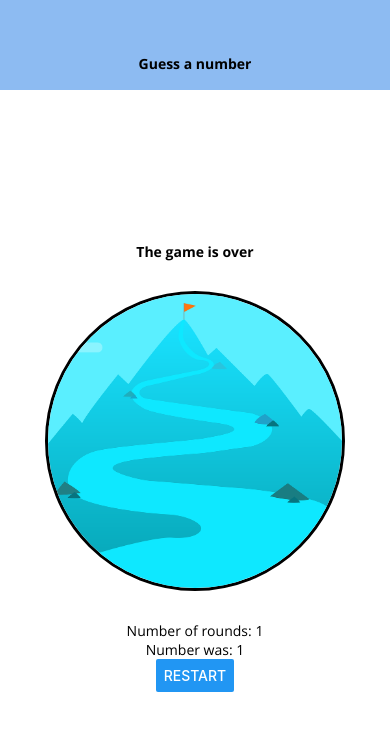
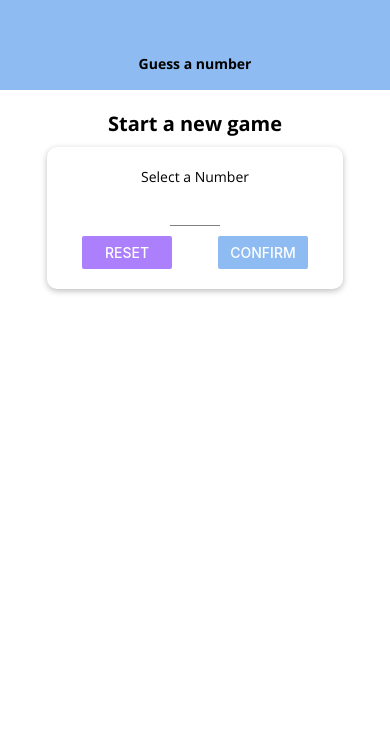
Before and after one commit to DinethP/NumberGuesser, a React Native app: screen / in a window 390 px wide. Shown: the top 730 px of the page. Built offline with nearby package versions, Linux system fonts and the light colour scheme.

Commit message:
Added Guess List

```diff
--- a/App.js
+++ b/App.js
@@ -55,7 +55,6 @@ export default function App() {
   // conditionally load the StartGame screen or the GameScreen
   // pass the handler function as a prop, which will set the userNumber
   let content = <StartGameScreen onStartGame={startGameHandler} />;
-  content = <GameOverScreen rounds={1} number={1} onRestart={restartGame} />;
 
   // if the userNumber is available and the game starts, the GameScreen
   // is showed and it's value is passed as a prop
--- a/components/BodyText.js
+++ b/components/BodyText.js
@@ -3,8 +3,8 @@ import { StyleSheet, Text, View } from "react-native";
 
 // this component helps to apply font family to components
 // all Text components can be replaced with this component to apply this sryle
-const BodyText = ({ children }) => {
-  return <Text style={styles.body}>{children}</Text>;
+const BodyText = ({ children, style }) => {
+  return <Text style={{ ...styles.body, ...style }}>{children}</Text>;
 };
 
 export default BodyText;
--- /dev/null
+++ b/components/MainButton.js
@@ -0,0 +1,29 @@
+import React from "react";
+import { StyleSheet, Text, View, TouchableOpacity } from "react-native";
+import Colors from "../constants/colors";
+
+const MainButton = ({ children, onPress }) => {
+  return (
+    <TouchableOpacity onPress={onPress}>
+      <View style={styles.button}>
+        <Text style={styles.buttonText}>{children}</Text>
+      </View>
+    </TouchableOpacity>
+  );
+};
+
+export default MainButton;
+
+const styles = StyleSheet.create({
+  button: {
+    backgroundColor: Colors.primary,
+    paddingVertical: 12,
+    paddingHorizontal: 30,
+    borderRadius: 25,
+  },
+  buttonText: {
+    color: "white",
+    fontFamily: "open-sans",
+    fontSize: 18,
+  },
+});
--- a/screens/GameOverScreen.js
+++ b/screens/GameOverScreen.js
@@ -1,7 +1,9 @@
 import React from "react";
 import { View, Text, StyleSheet, Button, Image } from "react-native";
+import Colors from "../constants/colors";
 import BodyText from "../components/BodyText";
 import TitleText from "../components/TitleText";
+import MainButton from "../components/MainButton";
 
 function GameOverScreen({ rounds, number, onRestart }) {
   return (
@@ -10,9 +12,16 @@ function GameOverScreen({ rounds, number, onRestart }) {
       <View style={styles.imageContainer}>
         <Image source={require("../assets/success.png")} style={styles.image} />
       </View>
-      <BodyText>Number of rounds: {rounds}</BodyText>
-      <BodyText>Number was: {number}</BodyText>
-      <Button title="Restart" onPress={onRestart}></Button>
+      {/* only text components will inherit styles from it parents. Other components
+      do not */}
+      <View style={styles.resultContainer}>
+        <BodyText style={styles.resultText}>
+          {/* you can nest Text components */}
+          Your phone needed <Text style={styles.highlight}>{rounds}</Text> to
+          guess the number <Text style={styles.highlight}>{number}</Text>
+        </BodyText>
+      </View>
+      <MainButton onPress={onRestart}>RESTART</MainButton>
     </View>
   );
 }
@@ -22,6 +31,10 @@ const styles = StyleSheet.create({
     flex: 1,
     justifyContent: "center",
     alignItems: "center",
+  },
+  resultContainer: {
+    marginHorizontal: 20,
+    marginVertical: 20,
   },
   imageContainer: {
     width: 300,
@@ -36,6 +49,14 @@ const styles = StyleSheet.create({
     width: "100%",
     height: "100%",
   },
+  resultText: {
+    textAlign: "center",
+    fontSize: 20,
+  },
+  highlight: {
+    color: Colors.primary,
+    fontFamily: "open-sans-bold",
+  },
 });
 
 export default GameOverScreen;
--- a/screens/GameScreen.js
+++ b/screens/GameScreen.js
@@ -1,7 +1,10 @@
 import React, { useState, useRef, useEffect } from "react";
-import { StyleSheet, Text, View, Button, Alert } from "react-native";
+import { StyleSheet, Text, View, Alert, ScrollView } from "react-native";
 import NumberContainer from "../components/NumberContainer";
 import Card from "../components/Card";
+import BodyText from "../components/BodyText";
+import MainButton from "../components/MainButton";
+import { Ionicons } from "@expo/vector-icons";
 
 const generateRandomNumber = (min, max, exclude) => {
   min = Math.ceil(min);
@@ -15,23 +18,30 @@ const generateRandomNumber = (min, max, exclude) => {
   }
 };
 
+const renderListItem = (guess, numOfRound) => (
+  <View key={guess} style={styles.listItem}>
+    <BodyText>#{numOfRound}</BodyText>
+    <BodyText>{guess}</BodyText>
+  </View>
+);
+
 const GameScreen = ({ userChoice, onGameOver }) => {
   // The state will only be set once, because we run the generateRandomNumber function inside useState(),
   // so it will only run when no state is set, which is only once. It doesn't run once the state is set intially
-  const [currentGuess, setcurrentGuess] = useState(
-    generateRandomNumber(1, 100, userChoice)
-  );
+  const initGuess = generateRandomNumber(1, 100, userChoice);
+  const [currentGuess, setcurrentGuess] = useState(initGuess);
+  const [guesses, setGuesses] = useState([initGuess]);
+
   // These ref's survive component reloads. Values are preserved
   // The difference between ref and state is that changes to ref
   // values doesn't trigger a component re-render, while state does
-  const [rounds, setRounds] = useState(0);
   const currentMin = useRef(1);
   const currentMax = useRef(100);
 
   useEffect(() => {
     if (currentGuess == userChoice) {
       // pass no. of rounds taken to guess the number
-      onGameOver(rounds);
+      onGameOver(guesses.length);
     }
   }, [currentGuess, onGameOver, userChoice]);
 
@@ -51,7 +61,7 @@ const GameScreen = ({ userChoice, onGameOver }) => {
       // set the current value to be new max
       currentMax.current = currentGuess;
     } else {
-      currentMin.current = currentGuess;
+      currentMin.current = currentGuess + 1;
     }
     // generate new guess with updated limits
     const newGuess = generateRandomNumber(
@@ -60,23 +70,28 @@ const GameScreen = ({ userChoice, onGameOver }) => {
       currentGuess
     );
     setcurrentGuess(newGuess);
-    setRounds((curRounds) => curRounds + 1);
+    // setRounds((curRounds) => curRounds + 1);
+    setGuesses((curGuesses) => [newGuess, ...curGuesses]);
   };
   return (
     <View style={styles.screen}>
       <Text>Opponent's Guess</Text>
       <NumberContainer>{currentGuess}</NumberContainer>
       <Card style={styles.buttonContainer}>
-        <Button
-          title="LOWER"
+        <MainButton
           onPress={
             // you use bind when you want pass a parameter to a function when
             // it gets called
             handleGuess.bind(this, "lower")
           }
-        />
-        <Button title="GREATER" onPress={handleGuess.bind(this, "greater")} />
+        >
+          <Ionicons name="md-remove" size={24} color="white" />
+        </MainButton>
+        <MainButton onPress={handleGuess.bind(this, "greater")}>
+          <Ionicons name="md-add" size={24} color="white" />
+        </MainButton>
       </Card>
+      <ScrollView>{guesses.map((guess) => renderListItem(guess))}</ScrollView>
     </View>
   );
 };
@@ -91,8 +106,16 @@ const styles = StyleSheet.create({
     flexDirection: "row",
     justifyContent: "space-around",
     marginTop: 20,
-    width: 300,
-    maxWidth: "80%",
+    width: 400,
+    maxWidth: "90%",
+  },
+  listItem: {
+    borderColor: "#CCC",
+    borderWidth: 1,
+    padding: 15,
+    marginVertical: 10,
+    backgroundColor: "white",
+    flexDirection: "row",
   },
 });
 
--- a/screens/StartGameScreen.js
+++ b/screens/StartGameScreen.js
@@ -17,6 +17,7 @@ import Colors from "../constants/colors";
 import BodyText from "../components/BodyText";
 import TitleText from "../components/TitleText";
 import NumberContainer from "../components/NumberContainer";
+import MainButton from "../components/MainButton";
 
 const StartGameScreen = (props) => {
   const [enteredValue, setEnteredValue] = useState("");
@@ -62,11 +63,12 @@ const StartGameScreen = (props) => {
       <Card style={styles.summaryContainer}>
         <Text>You selected</Text>
         <NumberContainer>{selectedNumber}</NumberContainer>
-        <Button
-          title="START GAME"
+        <MainButton
           // has to be called inside an anonymous function to prevent it running instantly
           onPress={() => props.onStartGame(selectedNumber)}
-        />
+        >
+          START GAME
+        </MainButton>
       </Card>
     );
   }
```
